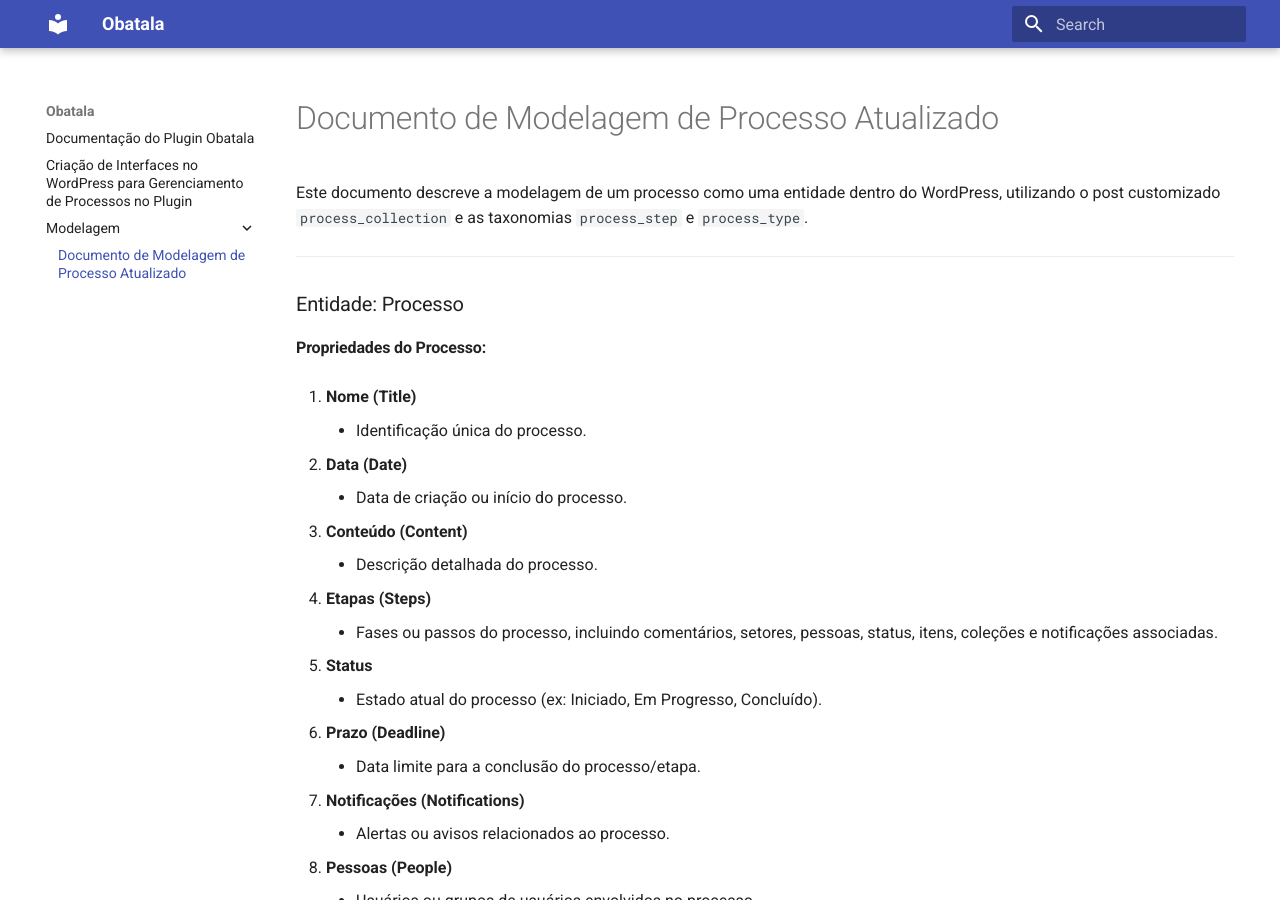
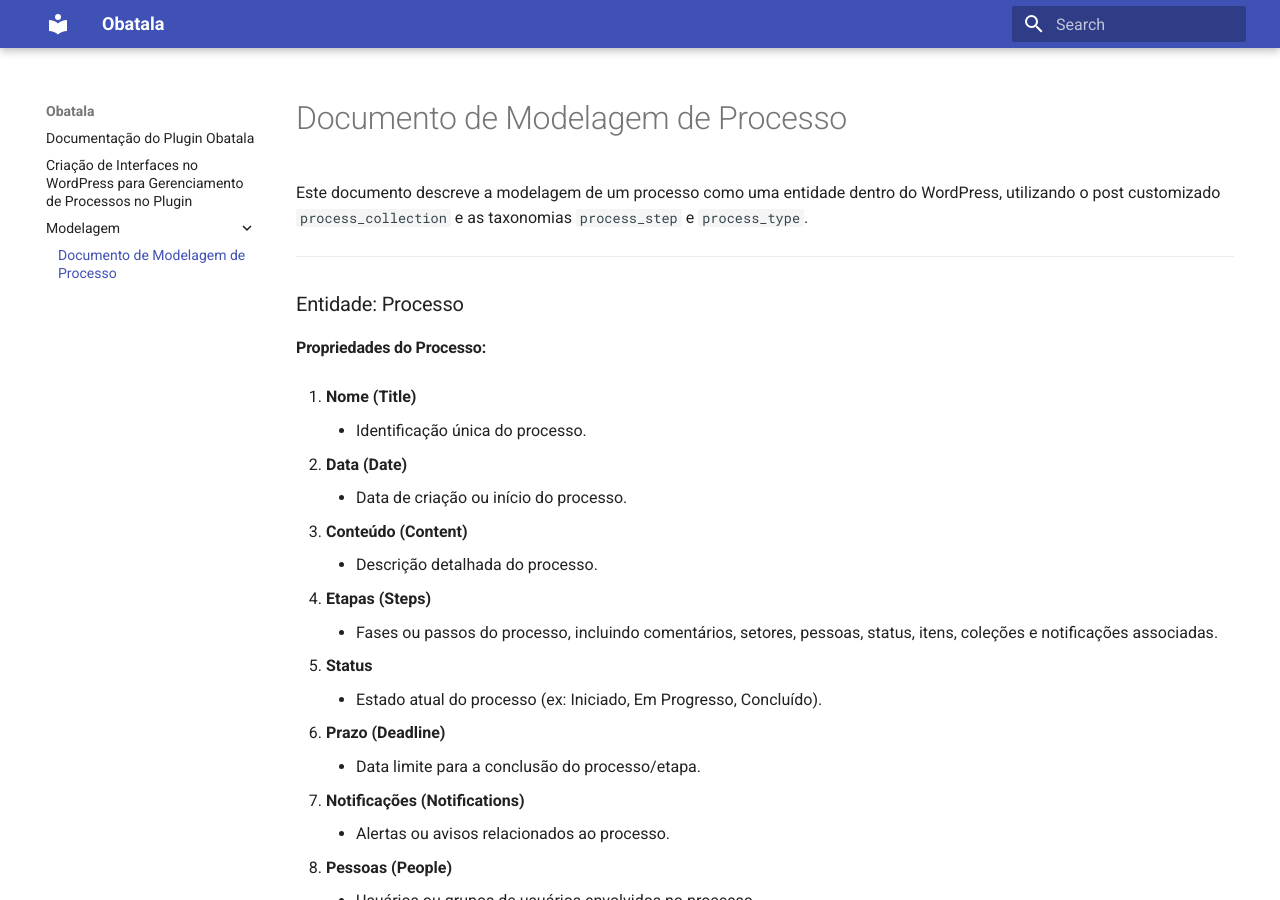
Before and after one commit to Nocs-lab/Obatala, an MkDocs documentation site: the page built from docs/docs/modelagem/processos.md, in a window 1280 px wide and 900 px high. Built offline with MkDocs 1.6.1 and Material for MkDocs 9.7.7, drawn with Linux system fonts in a browser that asks for light colours.

```diff
--- a/docs/docs/modelagem/processos.md
+++ b/docs/docs/modelagem/processos.md
@@ -2,7 +2,7 @@
 hide:
     - toc
 ---
-# Documento de Modelagem de Processo Atualizado
+# Documento de Modelagem de Processo
 
 Este documento descreve a modelagem de um processo como uma entidade dentro do WordPress, utilizando o post customizado `process_collection` e as taxonomias `process_step` e `process_type`.
 
```
